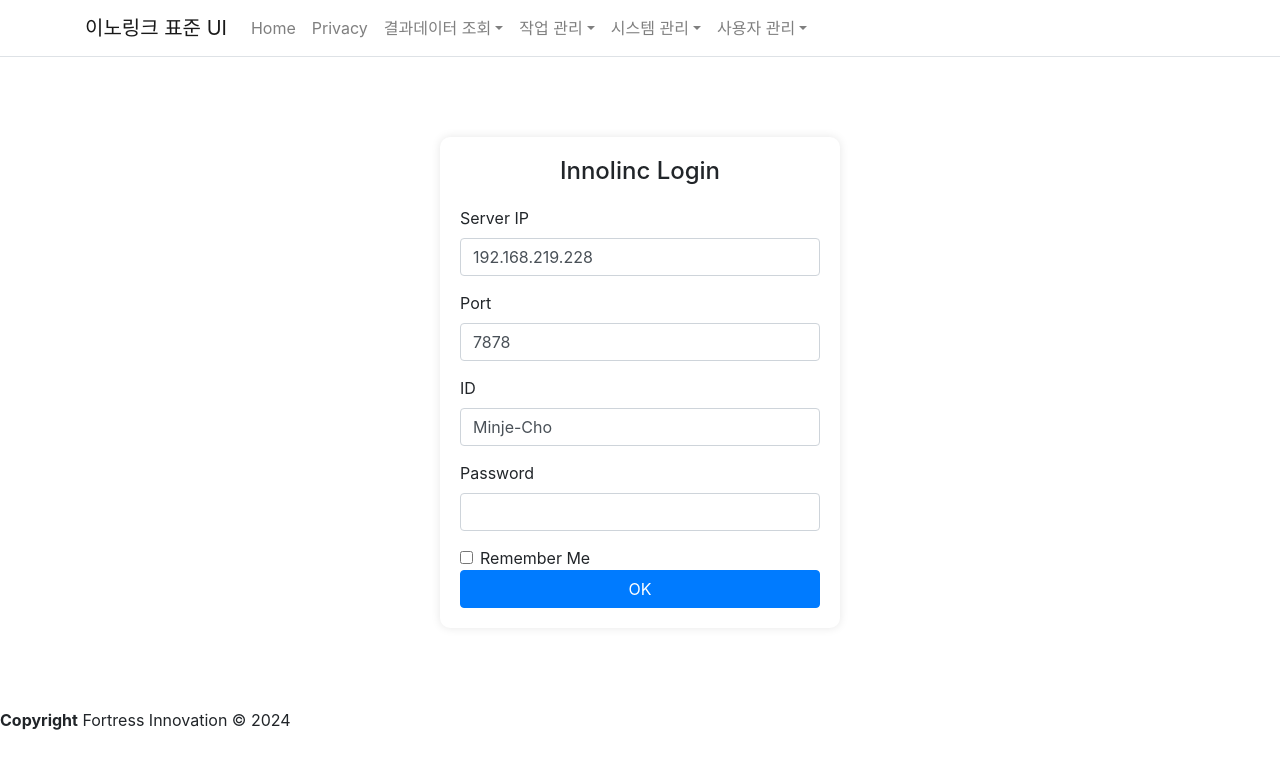
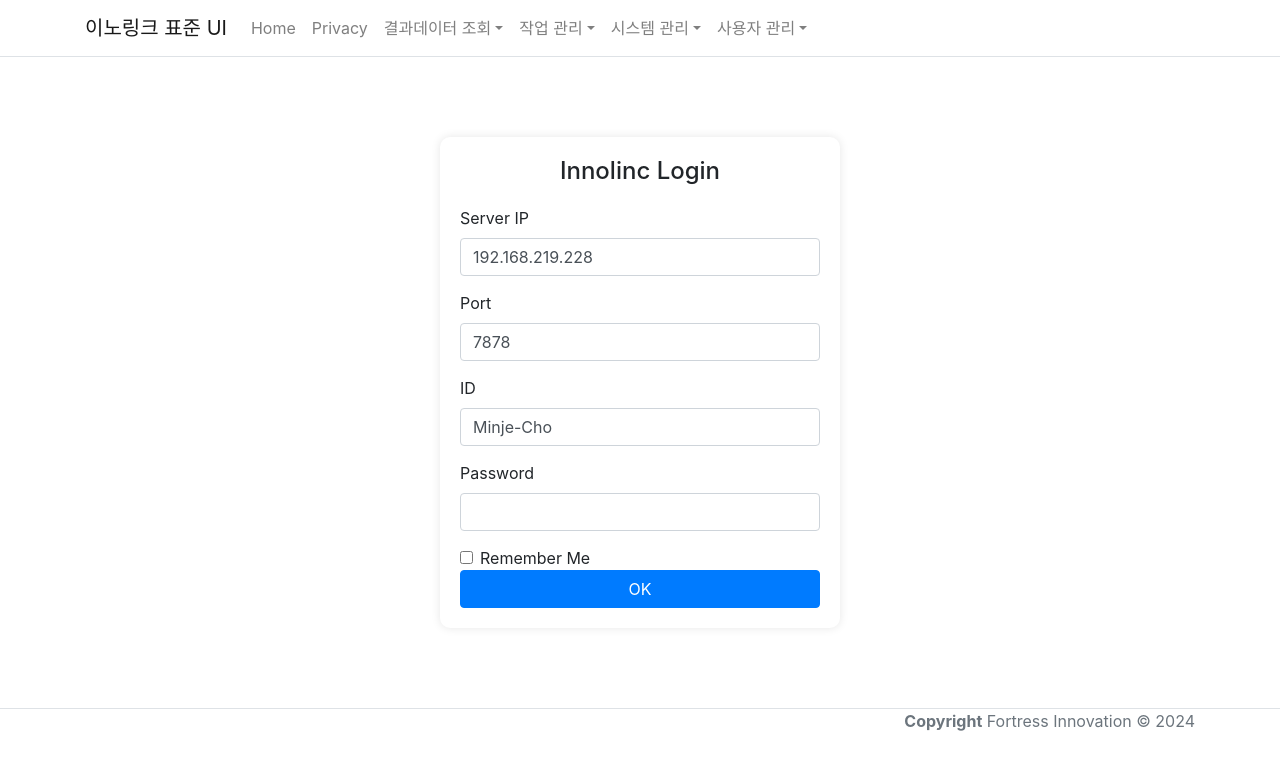
Before and after one commit to minjecho/innolinc_ui, a React (Create React App) app: page / in a window 1280 px wide. Shown: the top 770 px of the page. Built offline with nearby package versions, Linux system fonts and the light colour scheme.

Commit message:
Footer Component

```diff
--- a/src/components/Footer.js
+++ b/src/components/Footer.js
@@ -2,8 +2,10 @@
 
 function Footer() {
     return(
-        <div>
-            <b>Copyright</b> Fortress Innovation © 2024
+        <div class="border-top footer text-muted">
+            <div class="container" align="right">
+                <b>Copyright</b> Fortress Innovation © 2024
+            </div>
         </div>
     )
 }
```
